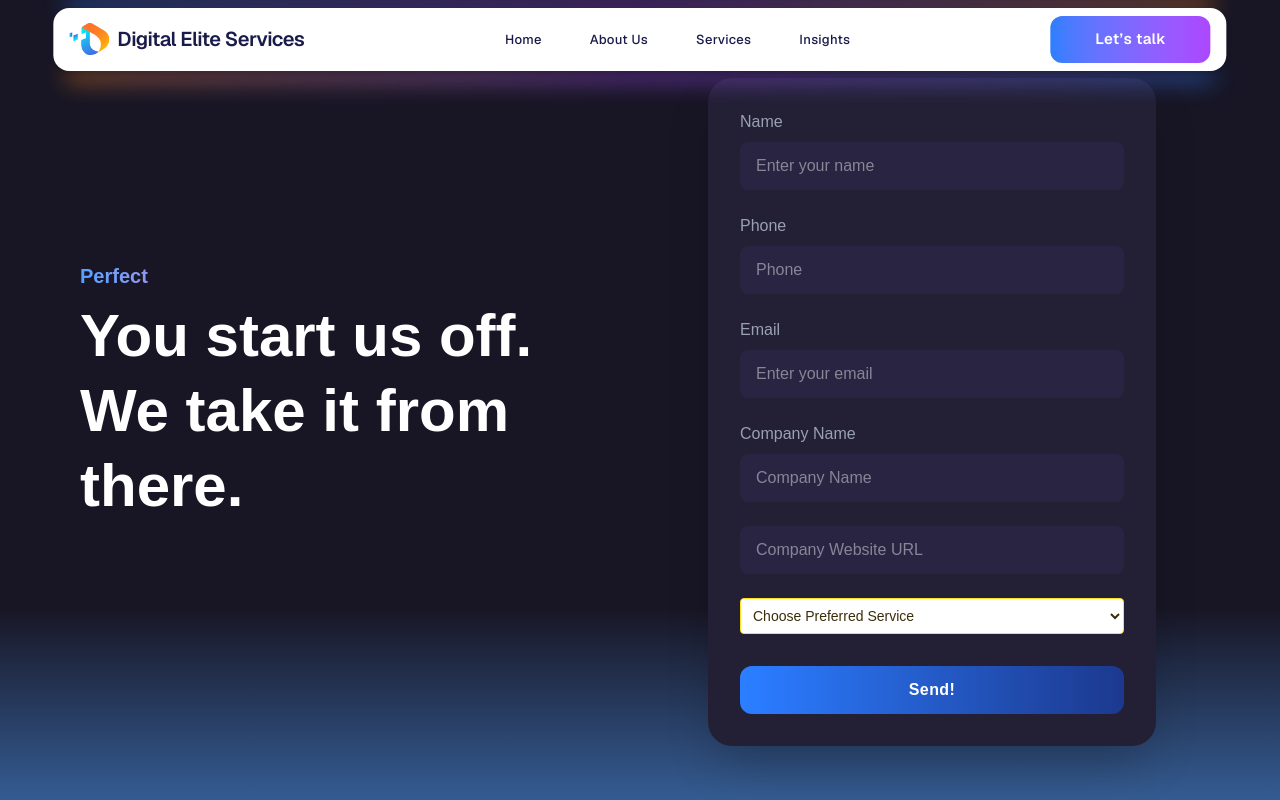
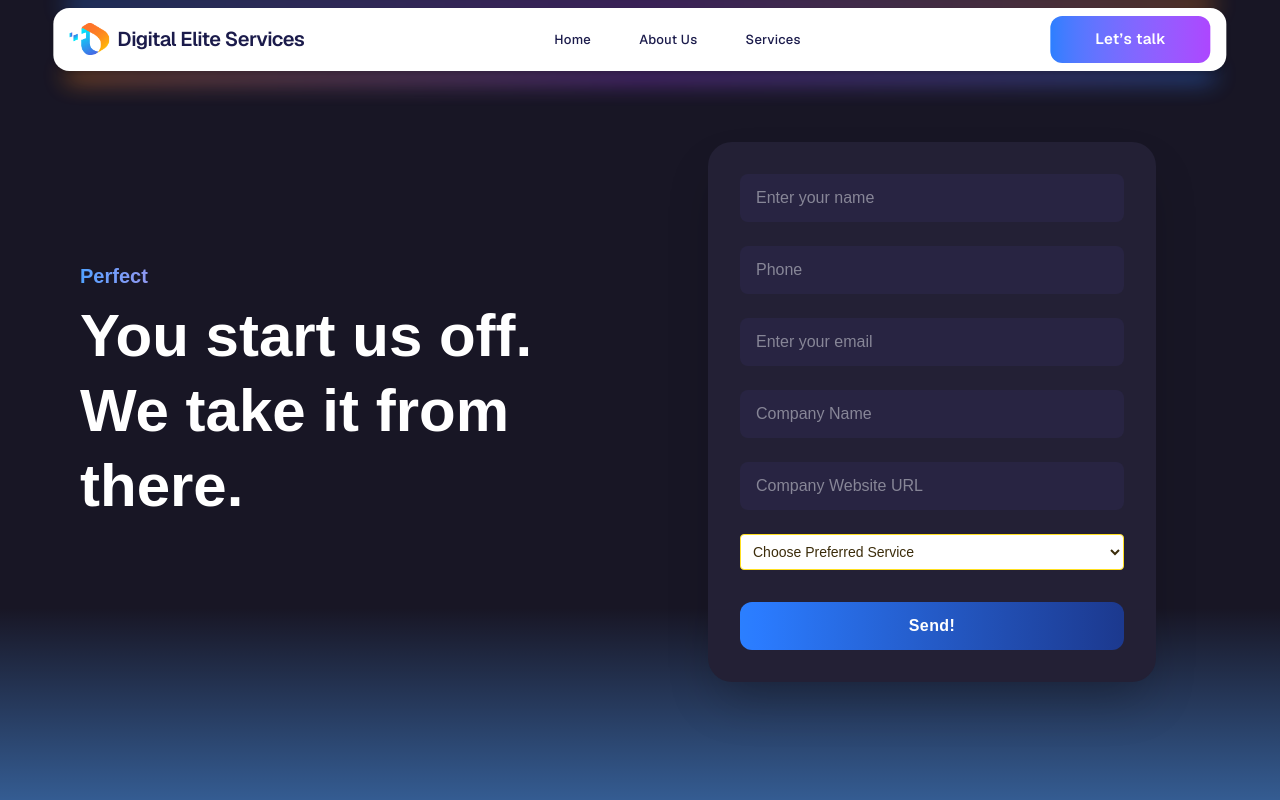
Before and after one commit to digitaleliteservices/new-digital-nextjs-22-08, a Next.js app: page /contact in a window 1280 px wide. Shown: the top 800 px of the page. Built offline with nearby package versions, Linux system fonts and the light colour scheme; grey boxes are pictures that could not be loaded.

Commit message:
added contact form

```diff
--- a/next.config.mjs
+++ b/next.config.mjs
@@ -1,9 +1,10 @@
 /** @type {import('next').NextConfig} */
 const nextConfig = {
-     output: "export",
-      images: {
-    unoptimized: true
-  }
+  output: "export",
+  images: {
+    unoptimized: true,
+  },
+  trailingSlash: true, // 👈 Important
 };
 
 export default nextConfig;
--- a/src/app/_components/aboutUsComp/ourContact/page.js
+++ b/src/app/_components/aboutUsComp/ourContact/page.js
@@ -71,7 +71,10 @@ const OurContact = () => {
   };
 
   return (
-    <div className="min-h-screen flex items-center justify-center bg-[#181625] relative overflow-hidden">
+    // <div className="min-h-screen flex items-center justify-center bg-[#181625] relative overflow-hidden">
+    <div
+  className="min-h-screen flex items-center justify-center bg-[#181625] relative overflow-hidden max-h-1024:overflow-y-auto max-h-1024:min-h-0 max-h-1024:h-[1024px]"
+>
       {/* Purple glow at bottom */}
       <div className="absolute bottom-0 left-0 w-full h-48 bg-gradient-to-t from-blue-400/50 to-transparent pointer-events-none" />
 
@@ -100,12 +103,12 @@ const OurContact = () => {
             <form className="space-y-6" onSubmit={handleSubmit}>
               {/* Name */}
               <div>
-                <label
+                {/* <label
                   htmlFor="name"
                   className="block text-gray-400 mb-2"
                 >
                   Name
-                </label>
+                </label> */}
                 <input
                   id="name"
                   name="name"
@@ -121,12 +124,12 @@ const OurContact = () => {
 
               {/* Phone */}
               <div>
-                <label
+                {/* <label
                   htmlFor="phone"
                   className="block text-gray-400 mb-2"
                 >
                   Phone
-                </label>
+                </label> */}
                 <input
                   id="phone"
                   name="phone"
@@ -142,12 +145,12 @@ const OurContact = () => {
 
               {/* Email */}
               <div>
-                <label
+                {/* <label
                   htmlFor="email"
                   className="block text-gray-400 mb-2"
                 >
                   Email
-                </label>
+                </label> */}
                 <input
                   id="email"
                   name="email"
@@ -163,12 +166,12 @@ const OurContact = () => {
 
               {/* Company */}
               <div>
-                <label
+                {/* <label
                   htmlFor="company"
                   className="block text-gray-400 mb-2"
                 >
                   Company Name
-                </label>
+                </label> */}
                 <input
                   id="company"
                   name="company"
--- a/src/app/navbar/page.js
+++ b/src/app/navbar/page.js
@@ -22,7 +22,7 @@ const Navbar = () => {
 { href: "/", label: "Home" },
 { href: "/about-us", label: "About Us" },
 { href: "/our-services", label: "Services" },
-{ href: "/insights", label: "Insights" },
+// { href: "/insights", label: "Insights" },
 ];
 
   return (
@@ -67,15 +67,15 @@ const Navbar = () => {
 
           {/* Center Links */}
           {/* <div className="hidden min-[1025px]:flex flex-1 justify-center  space-x-12 text-[13px] text-[#1b1b4b] font-medium tracking-wide"> */}
-         {/* <div
+         <div
   className={`hidden min-[1025px]:flex flex-1 justify-center transition-all duration-500
     ${isScrolled ? "space-x-8 text-[12px]" : "space-x-12 text-[13px]"} text-[#1b1b4b] font-medium tracking-wide`}
-> */}
-<div
+>
+{/* <div
   className={`hidden min-[1025px]:flex flex-1 justify-center items-center
     transition-all duration-500 ease-in-out text-[#1b1b4b] font-medium tracking-wide
     ${isScrolled ? "gap-8 text-[12px]" : "gap-12 text-[13px]"}`}
->
+> */}
 
           {navLinks.map(({ href, label }) => (
                 <Link
@@ -95,6 +95,7 @@ const Navbar = () => {
         //                 : "text-[#1b1b4b] hover:text-[#4f46e5]"
         //             }
         //           `}
+
      className={`
         relative transition-colors duration-300 ease-in-out
         ${
@@ -164,12 +165,12 @@ const Navbar = () => {
             >
               Services
             </Link>
-            <Link
+            {/* <Link
               href="/insights"
               className="text-[#1b1b4b] font-medium hover:text-[#4f46e5]"
             >
               Insights
-            </Link>
+            </Link> */}
             <Link
               href="/contact"
               className="block text-center py-3 rounded-xl text-[15px] font-semibold tracking-wide text-white
```
Lines whose indentation alone changed are shown as unchanged.
